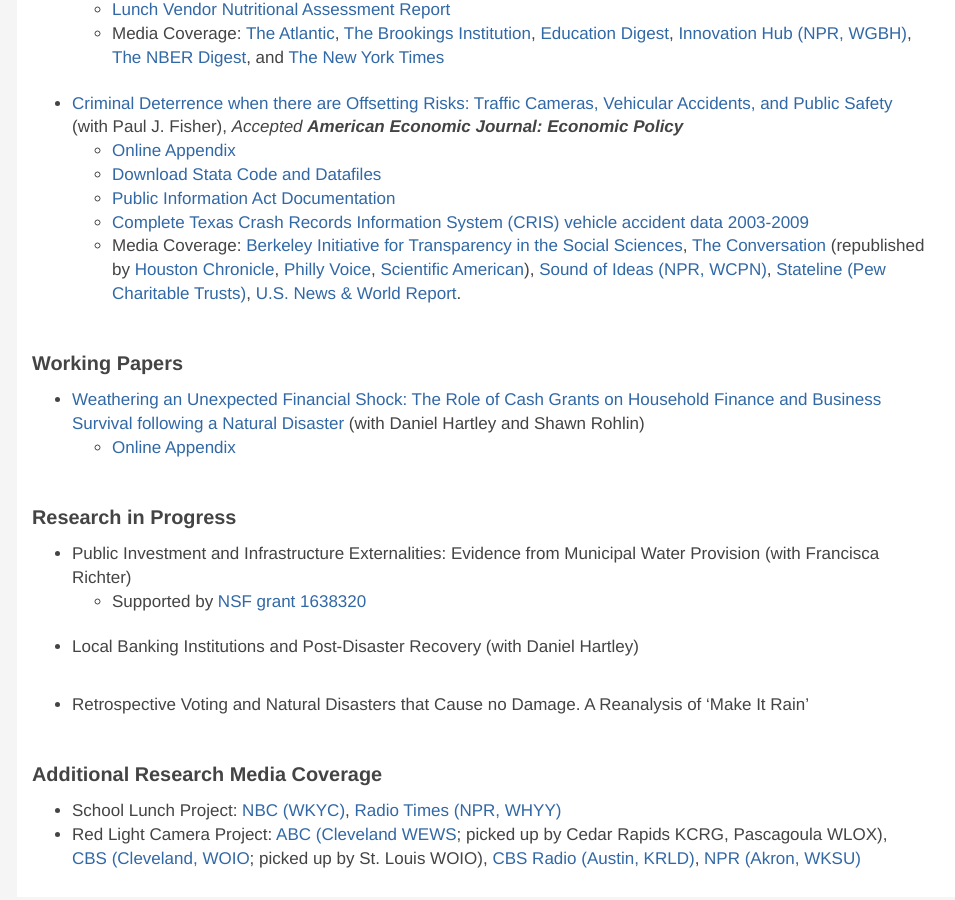
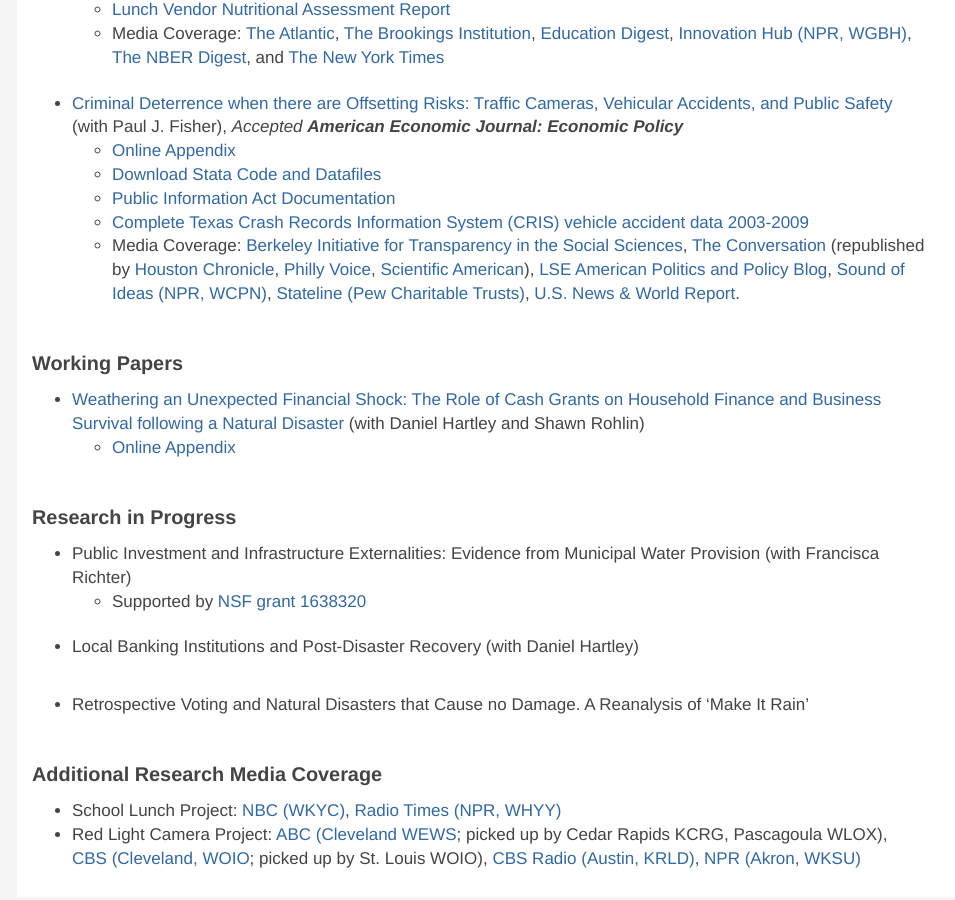
Before and after one commit to justinpgallagher/justinpgallagher.github.io, a Jekyll site: the page built from research.html, in a window 1280 px wide and 900 px high, scrolled down 778 px. Shown: the whole window, without its empty margins (7-962 px from the left). Built offline with Jekyll 4.4.1, drawn with Linux system fonts in a browser that asks for light colours; nearby versions of some CDN libraries; some web fonts are replaced; library files that are not in the unit come from our copies.

Commit message:
Update research.md

```diff
--- a/_includes/research.md
+++ b/_includes/research.md
@@ -54,6 +54,7 @@
       [Houston Chronicle](https://www.houstonchronicle.com/local/gray-matters/article/red-light-cameras-crashes-houston-safety-13158207.php),
       [Philly Voice](https://www.phillyvoice.com/red-light-cameras-do-not-make-streets-safer-study/),
       [Scientific American](https://www.scientificamerican.com/article/red-light-cameras-may-not-make-streets-safer/)),
+    [LSE American Politics and Policy Blog](https://blogs.lse.ac.uk/usappblog/2019/11/20/red-light-cameras-dont-mean-fewer-traffic-accidents-they-just-reshuffle-what-types-occur/),
     [Sound of Ideas (NPR, WCPN)](http://www.ideastream.org/programs/sound-of-ideas/cleveland-begins-fines-for-violation-of-trash-and-recycling-rules-red-light-camera-study),
     [Stateline (Pew Charitable Trusts)](https://www.pewtrusts.org/en/research-and-analysis/blogs/stateline/2018/09/28/taking-a-uturn-on-redlight-speed-cameras),
     [U.S. News & World Report](https://www.usnews.com/news/best-states/articles/2019-06-03/gov-abbott-outlaws-red-light-traffic-cameras-in-texas).
```
